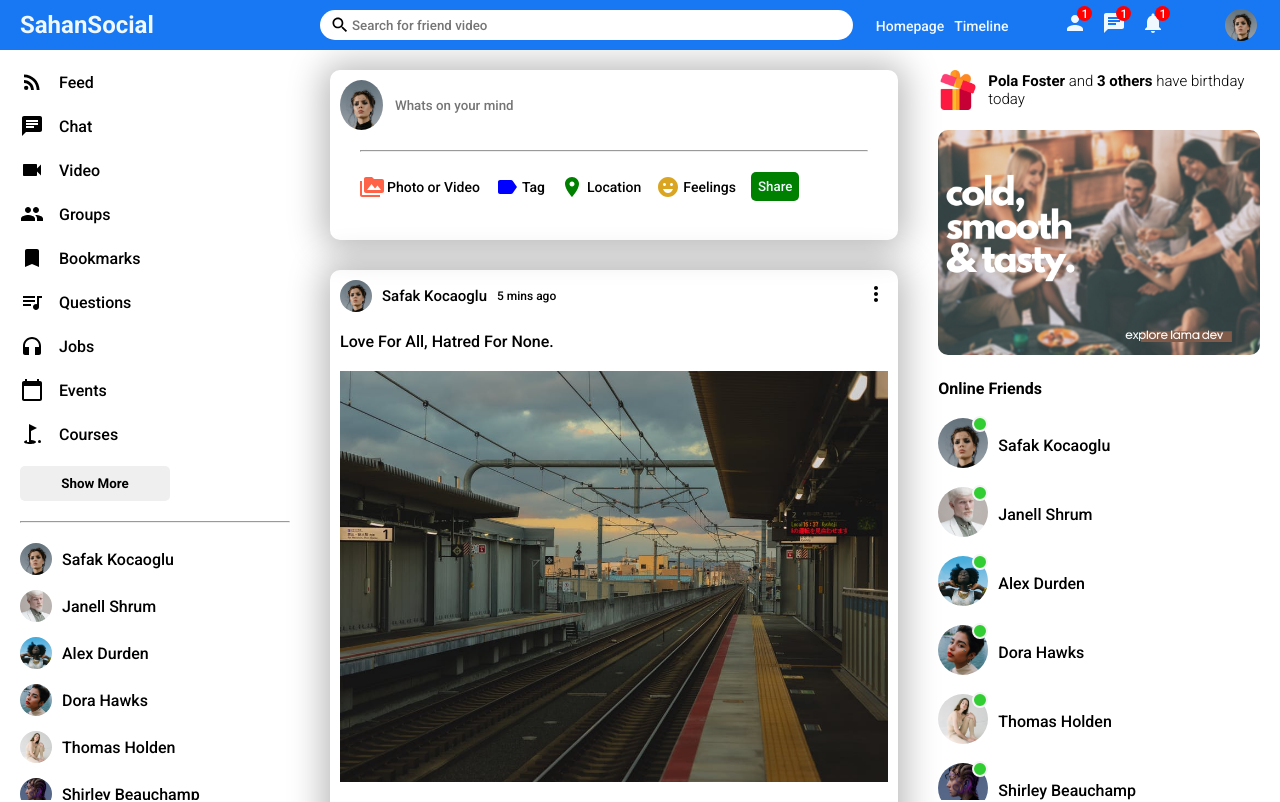
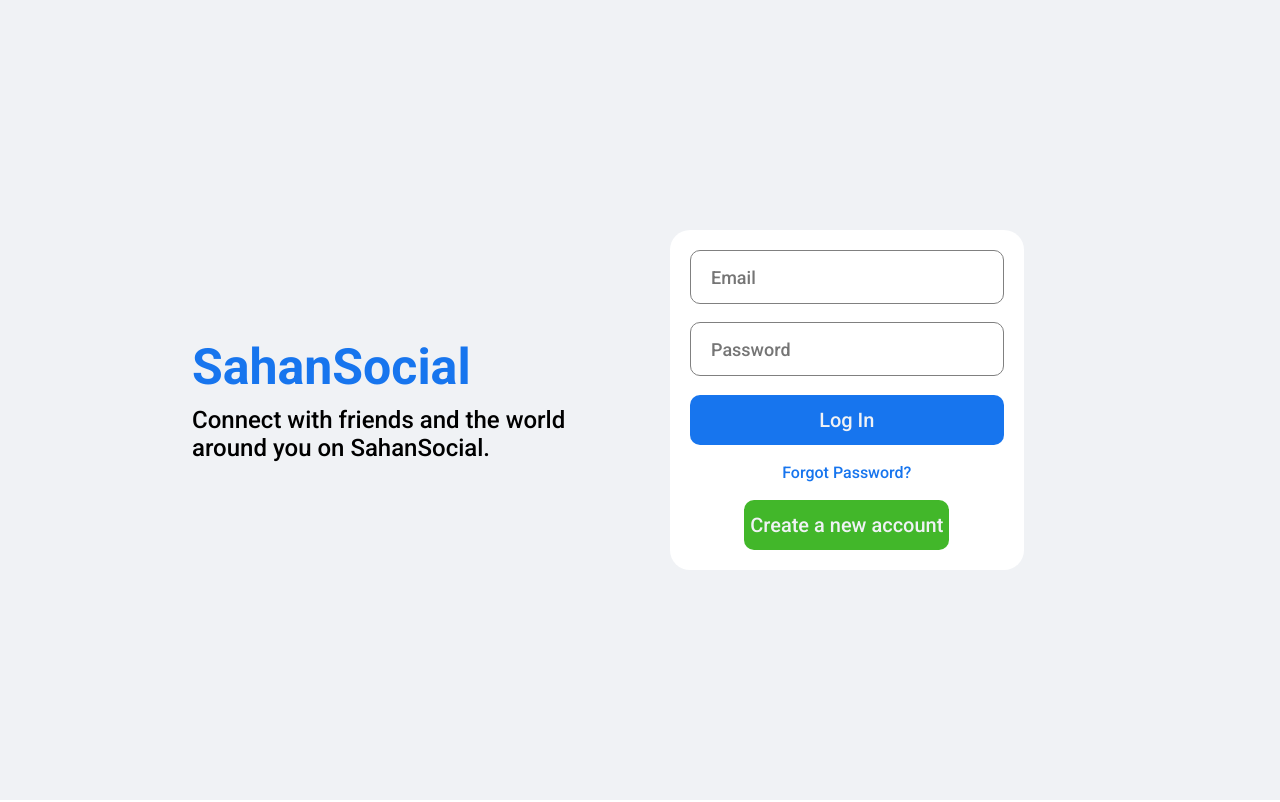
Before and after one commit to Ranu28/Social-Media-UI-react, a React (Create React App) app: page / in a window 1280 px wide. Shown: the top 802 px of the page. Built offline with nearby package versions, Linux system fonts and the light colour scheme.

Commit message:
created login and register pages

```diff
--- a/src/App.js
+++ b/src/App.js
@@ -1,12 +1,16 @@
 import react from "react";
 import Home from "./pages/home/Home";
+import Login from "./pages/login/Login";
 import Profile from "./pages/profile/Profile";
+import Register from "./pages/register/Register";
 
 // import {Person} from "@mui/icons-material"
 
 function App(){
+    // return <Home/>
     // return <Profile/>
-    return <Home/>
+    return <Login />
+    // return <Register />
 
 }
 
--- /dev/null
+++ b/src/pages/login/Login.js
@@ -0,0 +1,31 @@
+import React from 'react'
+import './login.css'
+
+export default function Login() {
+    return (
+        <div className='login'>
+            <div className="loginWrapper">
+                <div className="loginLeft">
+                    <h3 className="loginLogo">
+                        SahanSocial
+                    </h3>
+                    <span className="loginDesc">
+                        Connect with friends and the world around you on SahanSocial.
+                    </span>
+                </div>
+                <div className="loginRight">
+                    <div className="loginBox">
+                        <input placeholder="Email" className="loginInputEmail" />
+                        <input placeholder="Password" className="loginInputPassword" />
+                        <button className="loginButton">Log In</button>
+                        <span className="loginForgot">Forgot Password?</span>
+                        <button className="loginRegistrationButton">
+                            Create a new account
+                        </button>
+                    </div>
+                </div>
+
+            </div>
+        </div>
+    )
+}
--- /dev/null
+++ b/src/pages/login/login.css
@@ -0,0 +1,81 @@
+.login{
+    width: 100vw;
+    height: 100vh;
+    background-color: #f0f2f5;
+    display: flex;
+    align-items: center;
+    justify-content: center;
+}
+.loginWrapper{
+    width: 70%;
+    height: 70%;
+    display: flex;
+}
+
+.loginLeft,.loginRight{
+    flex: 1;
+    display: flex;
+    flex-direction: column;
+    justify-content: center;
+
+}
+
+.loginLogo{
+    font-size: 50px;
+    font-weight: 800;
+    color: #1775ee;
+    margin-bottom: 10px;
+}
+
+.loginDesc{
+    font-size: 24px;
+}
+
+.loginBox{
+    margin-left: 30px;
+    width: 70%;
+    height: 300px;
+    padding: 20px;
+    background-color: white;
+    border-radius: 20px;
+    display: flex;
+    flex-direction: column;
+    justify-content: space-between;
+}
+.loginInputEmail,.loginInputPassword{
+    height: 50px;
+    border-radius: 10px;
+    border: 1px solid gray;
+    font-size: 18px;
+    padding-left: 20px;
+}
+.loginInputEmail:focus,.loginInputPassword:focus{
+    outline: none;
+}
+.loginInputPassword{}
+.loginButton{
+    height: 50px;
+    border: none;
+    border-radius: 10px;
+    background-color: #1775ee;
+    color: #f0f2f5;
+    font-size: 20px;
+    font-weight: 500;
+    cursor: pointer;
+}
+.loginForgot{
+    text-align: center;
+    color: #1775ee;
+}
+.loginRegistrationButton{
+    /* width: 70%; */
+    align-self: center;
+    height: 50px;
+    border: none;
+    border-radius: 10px;
+    background-color: #42b72a;
+    color: #f0f2f5;
+    font-size: 20px;
+    font-weight: 500;
+    cursor: pointer;
+}
--- /dev/null
+++ b/src/pages/register/Register.js
@@ -0,0 +1,32 @@
+import React from 'react'
+import './register.css'
+
+export default function Register() {
+    return (
+        <div className='register'>
+            <div className="registerWrapper">
+                <div className="registerLeft">
+                    <h3 className="registerLogo">
+                        SahanSocial
+                    </h3>
+                    <span className="registerDesc">
+                        Connect with friends and the world around you on SahanSocial.
+                    </span>
+                </div>
+                <div className="registerRight">
+                    <div className="registerBox">
+                        <input placeholder="Email" className="registerInputEmail" />
+                        <input placeholder="Name" className="registerInputEmail" />
+                        <input placeholder="Password" className="registerInputPassword" />
+                        <input placeholder="Confirm Password" className="registerInputPassword" />
+                        <button className="registerButton">Sign up</button>
+                        <button className="registerRegistrationButton">
+                            Log into Account
+                        </button>
+                    </div>
+                </div>
+
+            </div>
+        </div>
+    )
+}
--- /dev/null
+++ b/src/pages/register/register.css
@@ -0,0 +1,81 @@
+.register{
+    width: 100vw;
+    height: 100vh;
+    background-color: #f0f2f5;
+    display: flex;
+    align-items: center;
+    justify-content: center;
+}
+.registerWrapper{
+    width: 70%;
+    height: 70%;
+    display: flex;
+}
+
+.registerLeft,.registerRight{
+    flex: 1;
+    display: flex;
+    flex-direction: column;
+    justify-content: center;
+
+}
+
+.registerLogo{
+    font-size: 50px;
+    font-weight: 800;
+    color: #1775ee;
+    margin-bottom: 10px;
+}
+
+.registerDesc{
+    font-size: 24px;
+}
+
+.registerBox{
+    margin-left: 30px;
+    width: 70%;
+    height: 400px;
+    padding: 20px;
+    background-color: white;
+    border-radius: 20px;
+    display: flex;
+    flex-direction: column;
+    justify-content: space-between;
+}
+.registerInputEmail,.registerInputPassword{
+    height: 50px;
+    border-radius: 10px;
+    border: 1px solid gray;
+    font-size: 18px;
+    padding-left: 20px;
+}
+.registerInputEmail:focus,.registerInputPassword:focus{
+    outline: none;
+}
+.registerInputPassword{}
+.registerButton{
+    height: 50px;
+    border: none;
+    border-radius: 10px;
+    background-color: #1775ee;
+    color: #f0f2f5;
+    font-size: 20px;
+    font-weight: 500;
+    cursor: pointer;
+}
+.registerForgot{
+    text-align: center;
+    color: #1775ee;
+}
+.registerRegistrationButton{
+    width: 70%;
+    align-self: center;
+    height: 50px;
+    border: none;
+    border-radius: 10px;
+    background-color: #42b72a;
+    color: #f0f2f5;
+    font-size: 20px;
+    font-weight: 500;
+    cursor: pointer;
+}
```
